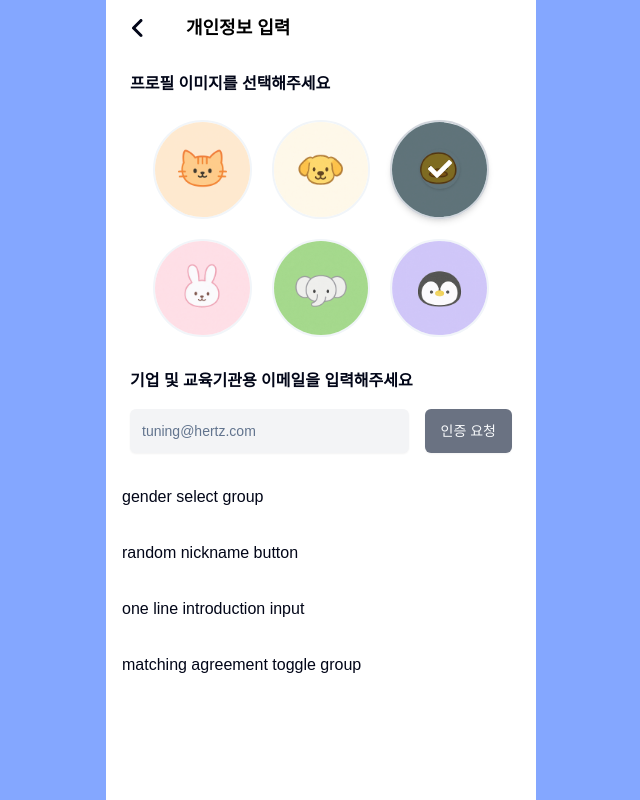
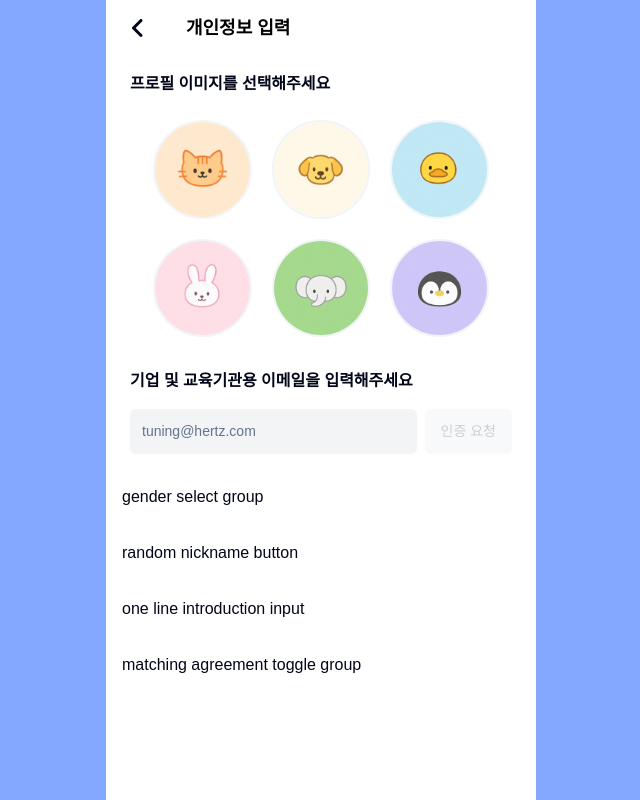
Before and after one commit to younghak9905/2-hertz-fe, a Next.js app: page /onboarding/information in a window 1280 px wide. Shown: the whole page, without its empty margins (319-959 px from the left). Built offline with nearby package versions, Linux system fonts and the light colour scheme; a web font is replaced by a local one.

Commit message:
feat: react-hook-form 적용

```diff
--- a/package.json
+++ b/package.json
@@ -18,6 +18,7 @@
     "next": "15.3.0",
     "react": "19.0.0",
     "react-dom": "19.0.0",
+    "react-hook-form": "^7.56.1",
     "react-icons": "^5.5.0",
     "tailwind-merge": "^3.2.0",
     "zustand": "5.0.3"
--- a/src/components/onboarding/information/EmailInputSection.tsx
+++ b/src/components/onboarding/information/EmailInputSection.tsx
@@ -1,22 +1,127 @@
 'use client';
 
+import { useEffect, useState } from 'react';
+import { useFormContext } from 'react-hook-form';
 import { Input } from '@/components/ui/input';
 import { Button } from '@/components/ui/button';
 
-export default function EmailInputSection() {
+interface EmailInputSectionProps {
+  onVerify: () => Promise<boolean>;
+  isVerified: boolean;
+}
+
+export default function EmailInputSection({ onVerify, isVerified }: EmailInputSectionProps) {
+  const {
+    register,
+    watch,
+    setError,
+    clearErrors,
+    formState: { errors },
+  } = useFormContext();
+
+  const email = watch('email');
+  const [isCooldown, setIsCooldown] = useState(false);
+  const [timer, setTimer] = useState(180);
+  const [isValidEmail, setIsValidEmail] = useState(false);
+
+  useEffect(() => {
+    if (!email) return;
+
+    if (!email.includes('@') || !email.includes('.')) {
+      setError('email', {
+        type: 'manual',
+        message: '올바르지 않은 이메일 형식입니다.',
+      });
+      setIsValidEmail(false);
+      return;
+    }
+
+    const domain = email.split('@')[1];
+    const blockedDomains = ['gmail.com', 'naver.com', 'daum.net'];
+
+    if (blockedDomains.includes(domain)) {
+      setError('email', {
+        type: 'manual',
+        message: '소셜 이메일은 입력할 수 없습니다.',
+      });
+      setIsValidEmail(false);
+      return;
+    }
+
+    clearErrors('email');
+    setIsValidEmail(true);
+  }, [email, setError, clearErrors]);
+
+  useEffect(() => {
+    let interval: NodeJS.Timeout;
+
+    if (isCooldown && timer > 0) {
+      interval = setInterval(() => {
+        setTimer((prev) => prev - 1);
+      }, 1000);
+    } else if (timer === 0) {
+      setIsCooldown(false);
+      setTimer(180);
+    }
+
+    return () => clearInterval(interval);
+  }, [isCooldown, timer]);
+
+  const handleRequestVerification = async () => {
+    if (!isValidEmail || isCooldown || isVerified) return;
+
+    const success = await onVerify();
+    if (success) {
+      setIsCooldown(true);
+    }
+  };
+
+  const handleKeyDown = async (e: React.KeyboardEvent<HTMLInputElement>) => {
+    if (e.key === 'Enter') {
+      e.preventDefault();
+      await handleRequestVerification();
+    }
+  };
+
+  const formatTime = (sec: number) => {
+    const m = String(Math.floor(sec / 60)).padStart(2, '0');
+    const s = String(sec % 60).padStart(2, '0');
+    return `${m}:${s}`;
+  };
+
   return (
     <main className="space-y-4 px-2">
-      <p className="font-semibold">기업 및 교육기관용 이메일을 입력해주세요</p>
-      <div className="flex gap-4">
+      <p className="text-base font-semibold">기업 및 교육기관용 이메일을 입력해주세요</p>
+
+      <div className="flex gap-2">
         <Input
           type="email"
           placeholder="tuning@hertz.com"
-          className="h-11 rounded-[6px] border-none bg-gray-100 text-sm placeholder:text-sm"
+          {...register('email')}
+          onKeyDown={handleKeyDown}
+          className="h-11 flex-1 rounded-[6px] border-none bg-gray-100 text-sm"
         />
-        <Button type="submit" className="h-11 rounded-[6px] bg-gray-500">
-          인증 요청
+        <Button
+          type="button"
+          onClick={handleRequestVerification}
+          className={`h-11 rounded-[6px] px-4 text-sm transition-colors duration-200 ${
+            isVerified
+              ? 'bg-gray-100 text-black'
+              : isCooldown
+                ? 'bg-gray-500 text-white'
+                : isValidEmail
+                  ? 'bg-gray-300 text-black hover:bg-gray-400'
+                  : 'cursor-not-allowed bg-gray-100 text-gray-400'
+          }`}
+          disabled={!isValidEmail || isVerified || isCooldown}
+        >
+          {isVerified ? '인증 완료' : isCooldown ? formatTime(timer) : '인증 요청'}
         </Button>
       </div>
+
+      {errors.email && (
+        <p className="text-xs text-[var(--pink)]">* {errors.email.message?.toString()}</p>
+      )}
     </main>
   );
 }
--- a/src/components/onboarding/information/ProfileImageSelector.tsx
+++ b/src/components/onboarding/information/ProfileImageSelector.tsx
@@ -36,6 +36,7 @@ export default function ProfileImageSelector({ selectedUrl, onSelect }: ProfileI
 
           return (
             <button
+              type="button"
               key={url}
               onClick={() => onSelect(url)}
               className={`relative aspect-square overflow-hidden rounded-full border-2 transition-all duration-200 ${
--- a/src/components/onboarding/information/UserInformationForm.tsx
+++ b/src/components/onboarding/information/UserInformationForm.tsx
@@ -1,4 +1,7 @@
 'use client';
+
+import { useForm, FormProvider } from 'react-hook-form';
+import { useState } from 'react';
 
 import ProfileImageSelector from '@components/onboarding/information/ProfileImageSelector';
 import EmailInputSection from '@components/onboarding/information/EmailInputSection';
@@ -6,18 +9,35 @@ import GenderSelectGroup from '@components/onboarding/information/GenderSelectGr
 import RandomNicknameButton from '@components/onboarding/information/RandomNicknameButton';
 import OneLineIntroductionInput from '@components/onboarding/information/OneLineIntroductionInput';
 import MatchingAgreementToggleGroup from '@components/onboarding/information/MatchingAgreementToggleGroup';
-import { useState } from 'react';
 
 export default function UserInformationForm() {
-  const [selectedImage, setSelectedImage] = useState('/images/duck-profile.png');
+  const methods = useForm({
+    defaultValues: {
+      email: '',
+      nickname: '',
+      oneLineIntroduction: '',
+      gender: 'MALE',
+    },
+  });
+
+  const [selectedImage, setSelectedImage] = useState('');
+  const [isEmailVerified, setIsEmailVerified] = useState(false);
+
+  const handleVerify = async () => {
+    setIsEmailVerified(true);
+    return true;
+  };
+
   return (
-    <main className="space-y-8">
-      <ProfileImageSelector selectedUrl={selectedImage} onSelect={setSelectedImage} />
-      <EmailInputSection />
-      <GenderSelectGroup />
-      <RandomNicknameButton />
-      <OneLineIntroductionInput />
-      <MatchingAgreementToggleGroup />
-    </main>
+    <FormProvider {...methods}>
+      <form className="space-y-8">
+        <ProfileImageSelector selectedUrl={selectedImage} onSelect={setSelectedImage} />
+        <EmailInputSection onVerify={handleVerify} isVerified={isEmailVerified} />
+        <GenderSelectGroup />
+        <RandomNicknameButton />
+        <OneLineIntroductionInput />
+        <MatchingAgreementToggleGroup />
+      </form>
+    </FormProvider>
   );
 }
--- a/src/components/ui/input.tsx
+++ b/src/components/ui/input.tsx
@@ -1,21 +1,21 @@
-import * as React from "react"
+import * as React from 'react';
 
-import { cn } from "@/lib/utils"
+import { cn } from '@/lib/utils';
 
-function Input({ className, type, ...props }: React.ComponentProps<"input">) {
+function Input({ className, type, ...props }: React.ComponentProps<'input'>) {
   return (
     <input
       type={type}
       data-slot="input"
       className={cn(
-        "file:text-foreground placeholder:text-muted-foreground selection:bg-primary selection:text-primary-foreground dark:bg-input/30 border-input flex h-9 w-full min-w-0 rounded-md border bg-transparent px-3 py-1 text-base shadow-xs transition-[color,box-shadow] outline-none file:inline-flex file:h-7 file:border-0 file:bg-transparent file:text-sm file:font-medium disabled:pointer-events-none disabled:cursor-not-allowed disabled:opacity-50 md:text-sm",
-        "focus-visible:border-ring focus-visible:ring-ring/50 focus-visible:ring-[3px]",
-        "aria-invalid:ring-destructive/20 dark:aria-invalid:ring-destructive/40 aria-invalid:border-destructive",
-        className
+        'file:text-foreground placeholder:text-muted-foreground selection:bg-primary selection:text-primary-foreground dark:bg-input/30 border-input flex h-9 w-full min-w-0 rounded-md border bg-transparent px-3 py-1 text-base shadow-xs transition-[color,box-shadow] outline-none file:inline-flex file:h-7 file:border-0 file:bg-transparent file:text-sm file:font-medium disabled:pointer-events-none disabled:cursor-not-allowed disabled:opacity-50 md:text-sm',
+        'focus-visible:border-ring focus-visible:ring-ring/50',
+        'aria-invalid:ring-destructive/20 dark:aria-invalid:ring-destructive/40 aria-invalid:border-destructive',
+        className,
       )}
       {...props}
     />
-  )
+  );
 }
 
-export { Input }
+export { Input };
```
Also changed, not shown: 1 other file (tests, documents, lock files or other folders).
